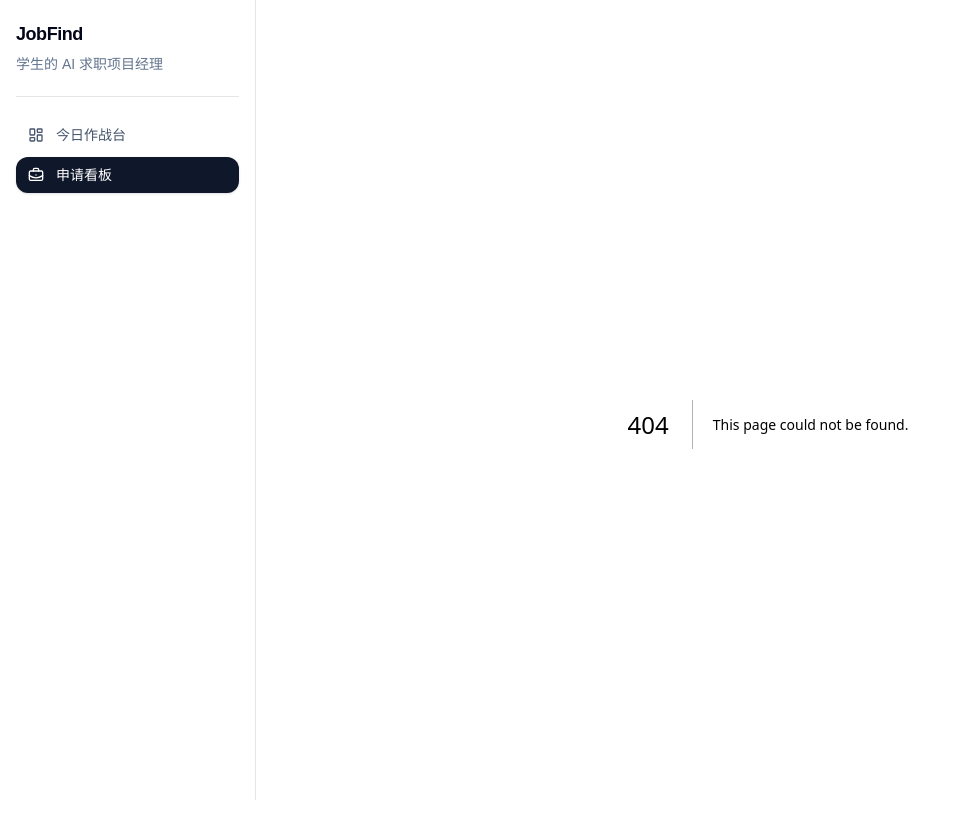
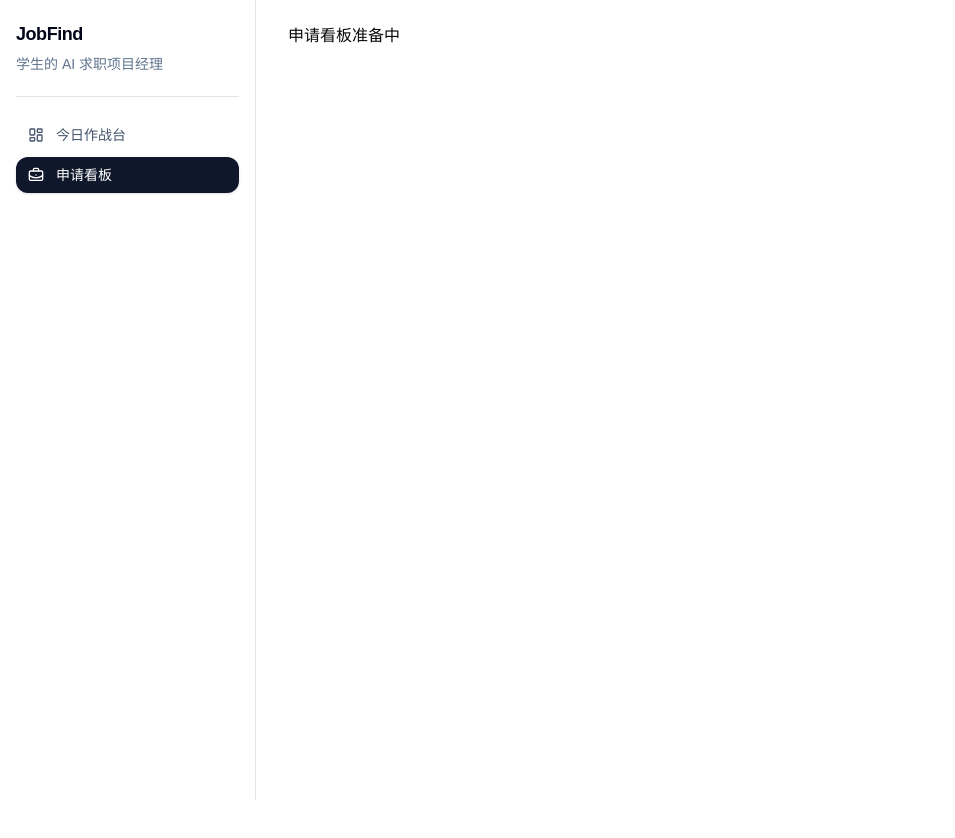
Before and after one commit to fdaier/JobFind, a Next.js app: page /board in a window 1280 px wide. Before the commit this address had no page. Shown: the top 838 px of the page, without its empty margins (0-955 px from the left). After the commit the page ends 800 px from the top, so only its background shows below. Built offline with nearby package versions, Linux system fonts and the light colour scheme.

Commit message:
fix: keep layout navigation valid

```diff
--- /dev/null
+++ b/src/app/board/page.tsx
@@ -0,0 +1,7 @@
+export default function BoardPage() {
+  return (
+    <section>
+      <p>申请看板准备中</p>
+    </section>
+  );
+}
--- a/src/app/page.tsx
+++ b/src/app/page.tsx
@@ -1,7 +1,7 @@
 export default function HomePage() {
   return (
-    <main>
+    <section>
       <p>JobFind 初始化完成</p>
-    </main>
+    </section>
   );
 }
```
